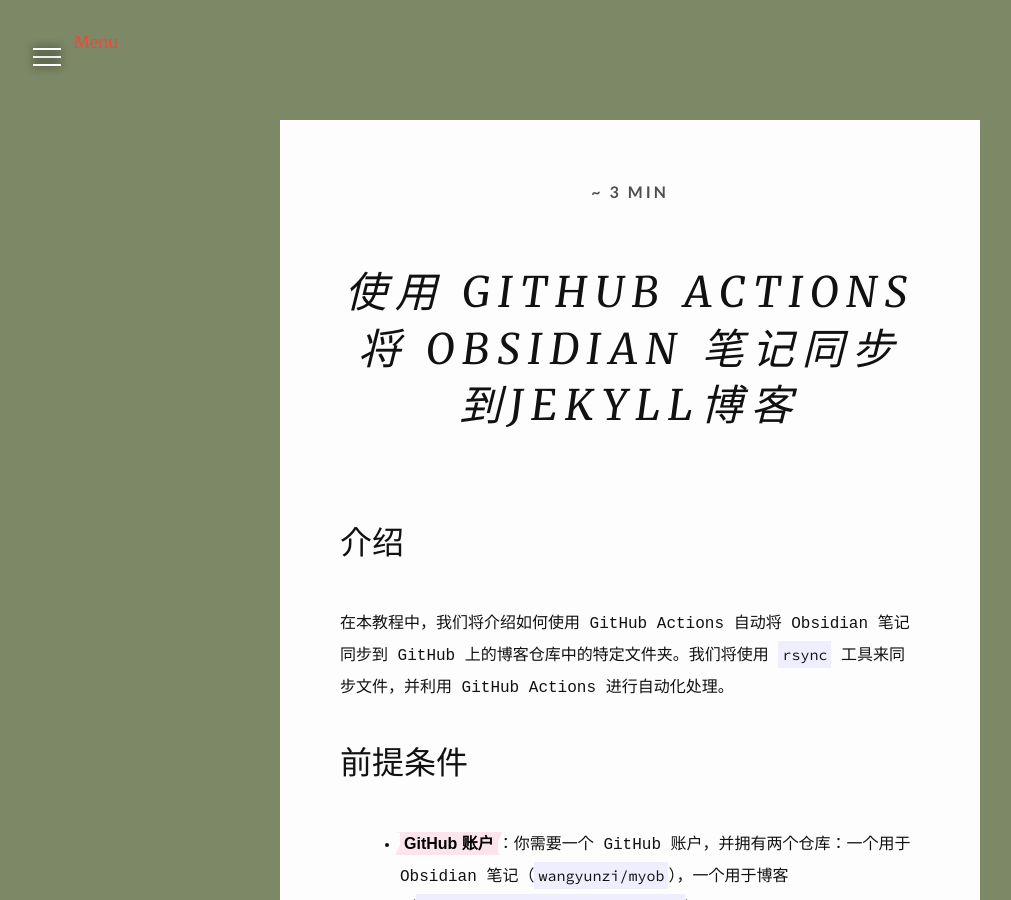
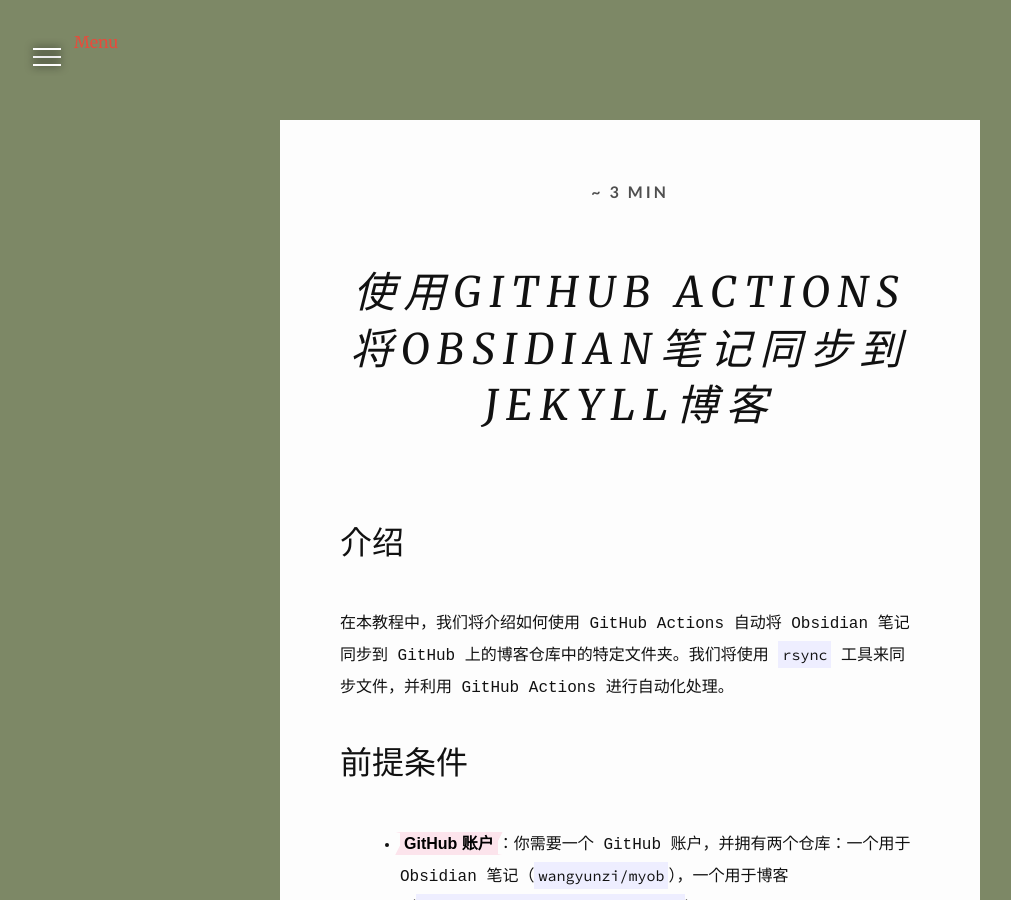
Before and after one commit to wangyunzi/wangyunzi.github.io, a Jekyll site: the page built from _posts/2024-08-07-使用GitHub Actions将Obsidian笔记同步到jekyll博客.md, in a window 1280 px wide and 900 px high. Shown: the whole window, without its empty margins (10-1021 px from the left). Built offline with Jekyll 4.4.1, drawn with Linux system fonts in a browser that asks for light colours; nearby versions of some CDN libraries; comment, search, counter and statistics services are not loaded; part of the change alters nothing that is shown; some of the changed text lies outside the part shown.

```diff
--- a/_posts/2024-08-07-使用 GitHub Actions 将 Obsidian 笔记同步到jekyll博客.md
+++ b/_posts/2024-08-07-使用GitHub Actions将Obsidian笔记同步到jekyll博客.md
@@ -1,11 +1,9 @@
 ---
 categories: 博客
 tags: ["jekyll"]
-date: 2024-08-07 17:22
+date: 2024-08-07
 slug: "131"
-title: 使用 GitHub Actions 将 Obsidian 笔记同步到jekyll博客
-thumb:
-backgrounds:
+title: 使用GitHub Actions将Obsidian笔记同步到jekyll博客
 ---
 
 ## 介绍
```
